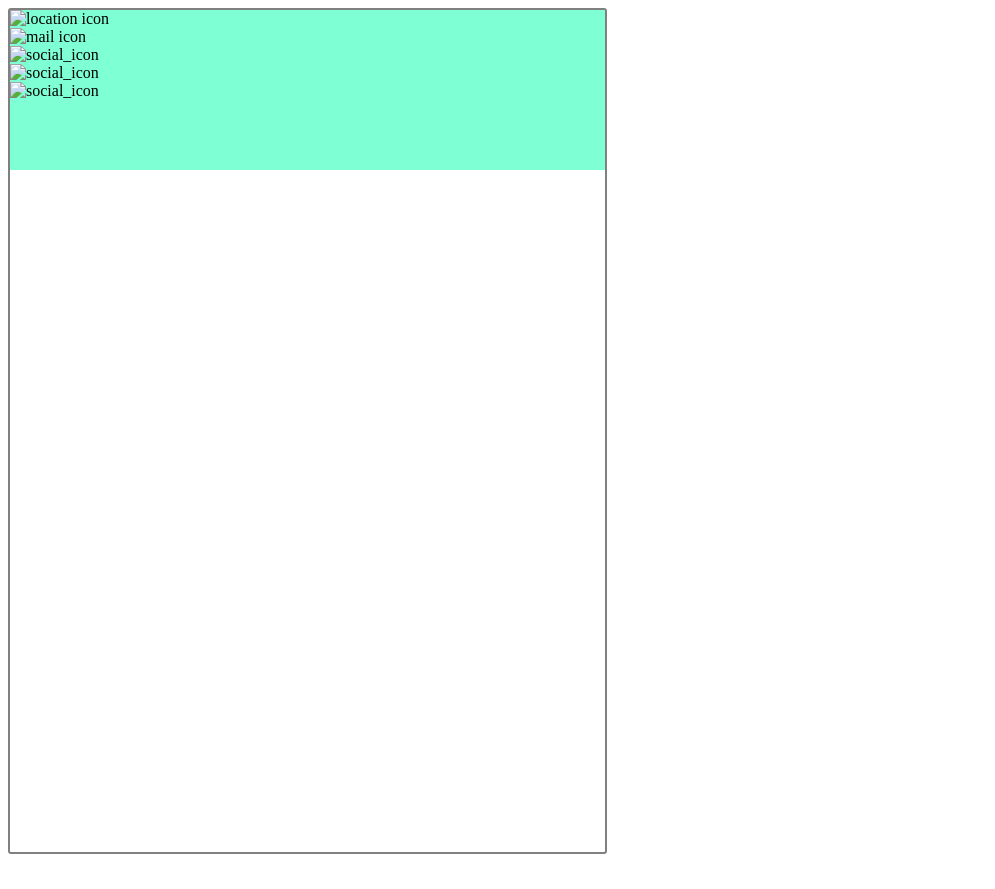
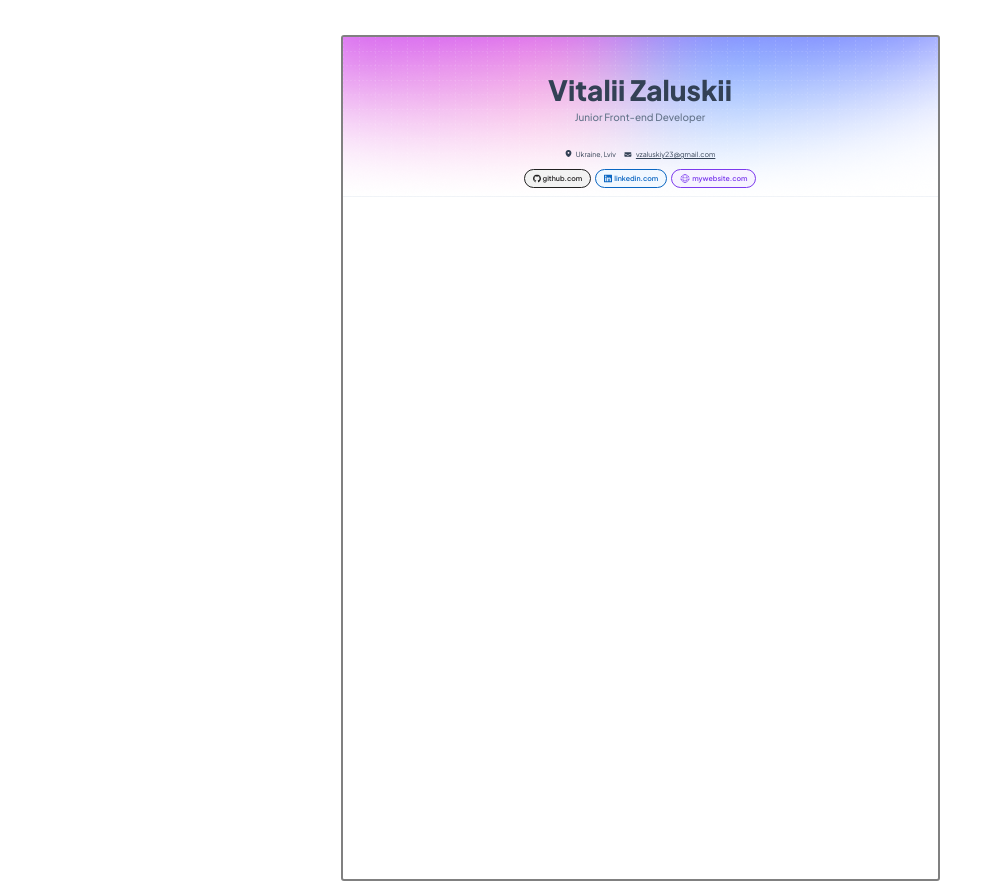
Before and after one commit to vitalik203/Resume_six, a website: page index.html in a window 1280 px wide. Shown: the whole page, without its empty margins (0-995 px from the left). Before the commit the page ends 862 px from the top, so only its background shows below. Drawn offline with Linux system fonts and the light colour scheme.

Commit message:
feat: filled and stylized header

```diff
--- a/index.html
+++ b/index.html
@@ -12,30 +12,30 @@
 <body>
     <div class="wrapper">
         <header class="header">
-            <span class="header__name"></span>
-            <span class="header__proffession"></span>
-            <div class="header__contacts contact">
+            <span class="header__name center">Vitalii Zaluskii</span>
+            <span class="header__proffession center">Junior Front-end Developer</span>
+            <div class="header__contacts contact center">
                 <div class="contact__location">
-                    <img src="" alt="location icon" class="location__icon">
-                    <span class="location__info"></span>
+                    <img src="img/map-icon.svg" alt="location icon" class="location__icon">
+                    <span class="location__info">Ukraine, Lviv</span>
                 </div>
                 <div class="contact__mail">
-                    <img src="" alt="mail icon" class="mail__icon">
-                    <span class="mail__info"></span>
+                    <img src="img/email-icon.svg" alt="mail icon" class="mail__icon">
+                    <a href="mailto:vzaluskiy23@gmail.com" class="mail__info">vzaluskiy23@gmail.com</a>
                 </div>
             </div>
-            <div class="header__social-networks">
+            <div class="header__social-networks center">
                 <div class="social__box">
-                    <img src="" alt="social_icon" class="social__icon">
-                    <span class="social__info"></span>
+                    <img src="img/gh.svg" alt="social_icon" class="social__icon">
+                    <a href="#" class="social__info">github.com</a>
                 </div>
                 <div class="social__box">
-                    <img src="" alt="social_icon" class="social__icon">
-                    <span class="social__info"></span>
+                    <img src="img/ld.svg" alt="social_icon" class="social__icon">
+                    <a href="#" class="social__info">linkedin.com</a>
                 </div>
                 <div class="social__box">
-                    <img src="" alt="social_icon" class="social__icon">
-                    <span class="social__info"></span>
+                    <img src="img/cite.svg" alt="social_icon" class="social__icon">
+                    <a href="#" class="social__info">mywebsite.com</a>
                 </div>
             </div>
         </header>
--- a/styles/styles.scss
+++ b/styles/styles.scss
@@ -6,13 +6,135 @@ body{
     height: 842px;
     border: 2px solid grey;
     border-radius: 3px;
+    margin: 0 auto;
+    margin-top: 35px;
 }
 .header {
     width: 595px;
 height: 160px;
 flex-shrink: 0;
 // background: linear-gradient(180deg, rgba(255, 255, 255, 0.00) 0%, #FFF 100%);
-background-color: aquamarine;
+background: url(../img/header-1.png);
+display: flex;
+flex-direction: column;
+.center{
+    display: block;
+    margin: 0 auto;
+}
+.header__name {
+    color: var(--light-text-primary, #334155);
+font-family: Plus Jakarta Sans;
+font-size: 28px;
+font-style: normal;
+font-weight: 800;
+line-height: normal;
+margin-bottom: 4px;
+margin-top: 35px;
+}
+.header__proffession {
+    color: var(--light-text-secondary, #64748B);
+font-family: Plus Jakarta Sans;
+font-size: 10px;
+font-style: normal;
+font-weight: 500;
+line-height: normal;
+margin-bottom: 20px;
+}
+.header__contacts {
+}
+.contact {
+    display: flex;
+    flex-direction: row;
+    column-gap: 8px;
+    margin-bottom: 8px;
+}
+.contact__location {
+}
+.location__icon {
+}
+.location__info {
+    color: var(--light-text-primary, #334155);
+
+/* content-xs */
+font-family: Plus Jakarta Sans;
+font-size: 7px;
+font-style: normal;
+font-weight: 400;
+line-height: 11px; /* 157.143% */
+}
+.contact__mail {
+}
+.mail__icon {
+}
+.mail__info {
+    color: var(--light-text-primary, #334155);
+
+/* content-xs */
+font-family: Plus Jakarta Sans;
+font-size: 7px;
+font-style: normal;
+font-weight: 400;
+line-height: 11px; /* 157.143% */
+}
+.header__social-networks {
+    display: flex;
+    column-gap: 4px;
+}
+.social__box:nth-child(3) {
+    display: inline-flex;
+padding: 4px 8px;
+justify-content: center;
+align-items: center;
+gap: 2px;
+border-radius: 10px;
+border: 0.5px solid #7C3AED;
+background: #F6F3FF;
+a{
+    color: #7C3AED;
+    text-decoration: none;
+}
+}
+
+.social__box:nth-child(2){
+    display: inline-flex;
+padding: 4px 8px;
+justify-content: center;
+align-items: center;
+gap: 2px;
+border-radius: 10px;
+border: 0.5px solid #0A66C2;
+background: #F1F8FF;
+a{
+    color: #0A66C2;
+    text-decoration: none;
+}
+}
+
+.social__box:nth-child(1){
+    display: inline-flex;
+padding: 4px 8px;
+justify-content: center;
+align-items: center;
+gap: 2px;
+border-radius: 10px;
+border: 0.5px solid #222;
+background: #F2F2F2;
+a{
+    color: #222;
+    text-decoration: none;
+}
+}
+
+.social__icon {
+}
+.social__info {
+    color: #7C3AED;
+font-family: Plus Jakarta Sans;
+font-size: 7px;
+font-style: normal;
+font-weight: 600;
+line-height: normal;
+}
 }
 .main {
 }
```
Also changed, not shown: img/cite.svg (added), img/email-icon.svg (added), img/gh.svg (added), img/header-1.png (added), img/ld.svg (added), img/map-icon.svg (added), img/shadow.png (added), styles/styles.css, 1 other file.
